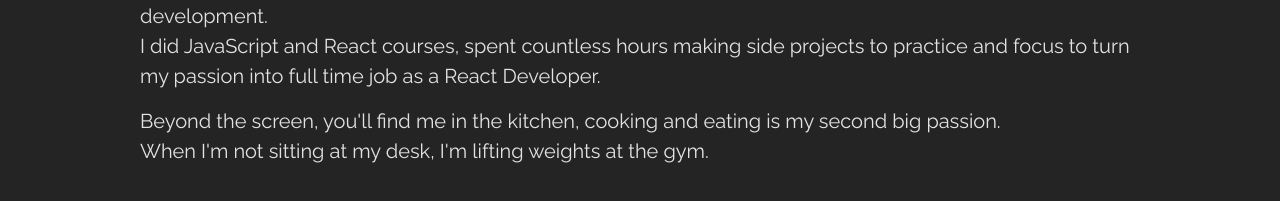
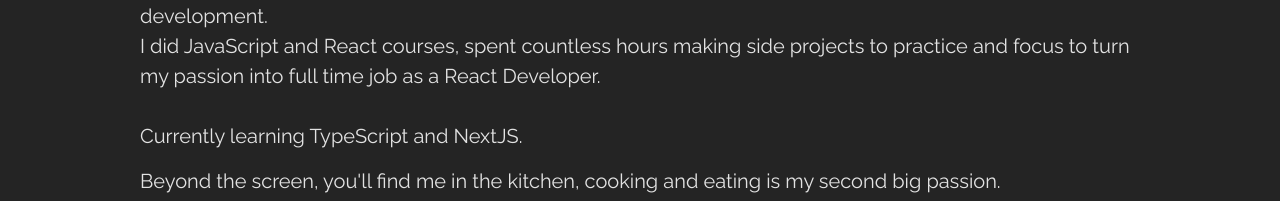
Before and after one commit to anetakasprzak/aneta-portfolio, a React (Vite) app: page / in a window 1280 px wide. Shown: the part 849-1050 px from the top of the page. Built offline with nearby package versions, Linux system fonts and the light colour scheme.

Commit message:
update portfolio info

```diff
--- a/src/components/AboutMe/AboutMe.jsx
+++ b/src/components/AboutMe/AboutMe.jsx
@@ -10,7 +10,11 @@
         development. <br />I did JavaScript and React courses, spent countless
         hours making side projects to practice and focus to turn my passion into
         full time job as a React Developer.
+        <br />
+        <br />
+        <p>Currently learning TypeScript and NextJS.</p>
       </p>
+
       <p>
         Beyond the screen, you&apos;ll find me in the kitchen, cooking and
         eating is my second big passion.
```
